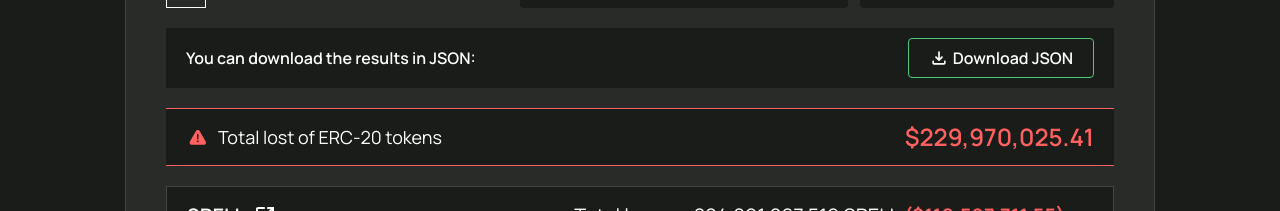
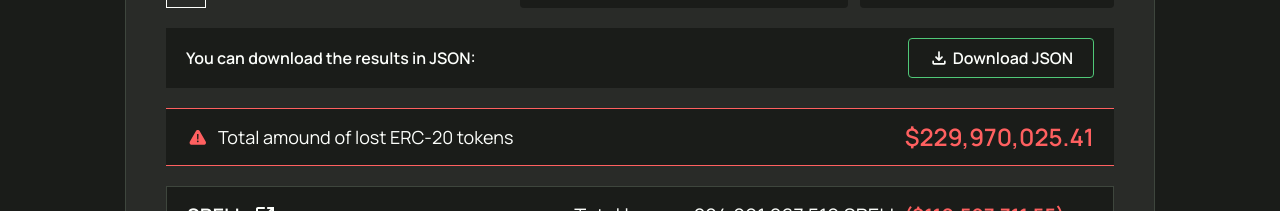
Before and after one commit to Dexaran/dexaran.github.io, a Next.js app in the folder erc20-losses-sources/: page / in a window 1280 px wide. Shown: the part 2040-2251 px from the top of the page. Built offline with nearby package versions, Linux system fonts and the light colour scheme; what @web3modal/ethereum, wagmi, web3 would draw is missing.

Commit message:
Update TokenLosses.tsx

```diff
--- a/erc20-losses-sources/src/pages-partials/TokenLosses/TokenLosses.tsx
+++ b/erc20-losses-sources/src/pages-partials/TokenLosses/TokenLosses.tsx
@@ -366,7 +366,7 @@ export const TokenLosses = () => {
         <div className={styles.totalLosses}>
           <div className={styles.totalLossesText}>
             <Icons name="warning" />
-            Total lost of ERC-20 tokens
+            Total amound of lost ERC-20 tokens
           </div>
           <p>
             {numericFormatter(`${resultSum}`, {
```
